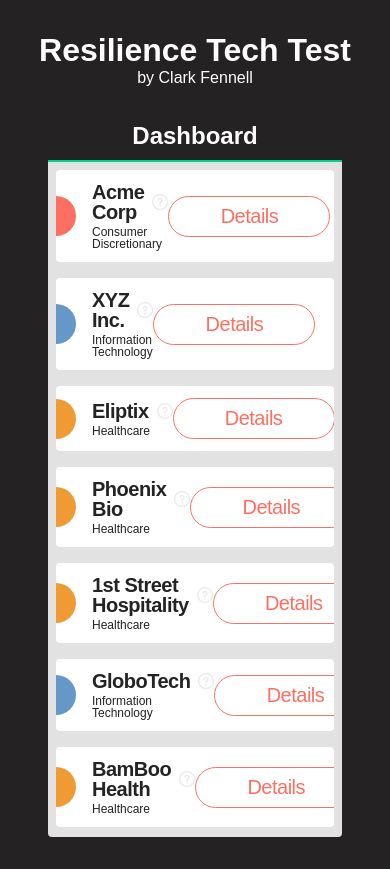
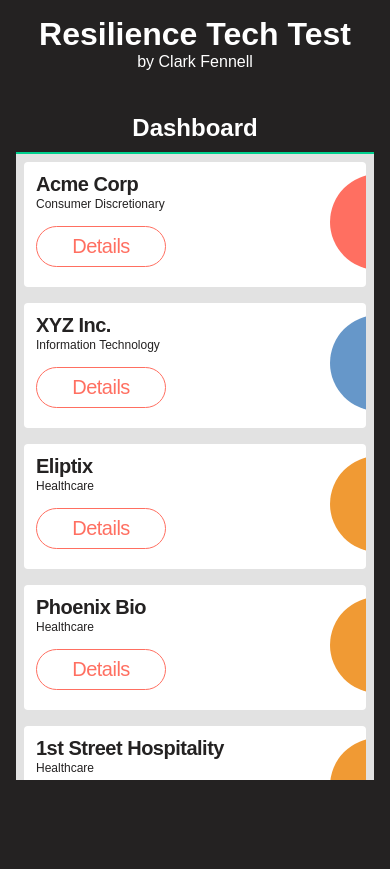
Before and after one commit to clarkfennell/resilience-tech-test, a Next.js app: page / in a window 390 px wide. After the commit the page ends 844 px from the top, so only its background shows below. Built offline with nearby package versions, Linux system fonts and the light colour scheme.

Commit message:
adding responsive media queries for smaller viewports

```diff
--- a/src/components/dashboard/dashboard.styles.ts
+++ b/src/components/dashboard/dashboard.styles.ts
@@ -10,9 +10,13 @@ export const Container = styled.div`
  flex-direction: column;
  height: auto;
  justify-content: center;
- margin: 0 1rem 1rem;
+ margin: 0 0 1rem;
  scrollbar-color: ${({ theme }) => theme.colors.colors.light_grey} ${({ theme }) => theme.colors.colors.dark_grey};
  scrollbar-width: thin;
+
+ @media (min-width: 768px) {
+  margin: 0 1rem 1rem;
+ }
 
  ::-webkit-scrollbar {
   width: 0.25rem;
--- a/src/components/header/header.styles.ts
+++ b/src/components/header/header.styles.ts
@@ -6,6 +6,12 @@ export const Container = styled.div`
  flex-direction: column;
  justify-content: flex-start;
  height: 5rem;
+ margin-bottom: 0.5rem;
+ text-align: center;
+
+ @media (min-width: 768px) {
+  margin-bottom: 0;
+ }
 `
 
 export const Title = styled.h1`
--- a/src/components/reusable-component/reusable-component.styles.ts
+++ b/src/components/reusable-component/reusable-component.styles.ts
@@ -12,6 +12,7 @@ export const ColorWrap = styled.div<{ hoverDetails: boolean; sector?: string }>`
  transition: background-color 0.5s ease-in-out, color 0.5s ease-in-out;
  width: -webkit-fill-available;
 
+ @media (min-width: 768px) {
   ${({ hoverDetails, sector, theme }) =>
    hoverDetails &&
    sector &&
@@ -31,6 +32,7 @@ export const ColorWrap = styled.div<{ hoverDetails: boolean; sector?: string }>`
      color: ${theme.colors.colors.white};
     }
    `}
+ }
 `
 
 export const Container = styled.div`
@@ -39,30 +41,48 @@ export const Container = styled.div`
  flex-direction: column;
  height: auto;
  justify-content: flex-start;
+ padding: 0.5rem 0.5rem 0;
+ margin-bottom: -0.5rem;
+ width: -webkit-fill-available;
+
+ @media (min-width: 768px) {
+  margin-bottom: 0;
   padding: 0.5rem 2rem;
- width: -webkit-fill-available;
+ }
 `
 
 export const WrapperTop = styled.div`
- align-items: center;
+ align-items: flex-start;
  display: flex;
- flex-direction: row;
+ flex-direction: column;
  justify-content: space-between;
  position: relative;
  width: -webkit-fill-available;
+
+ @media (min-width: 768px) {
+  align-items: center;
+  flex-direction: row;
+ }
 `
 
 export const WrapperBottom = styled.div<{ showDetails: boolean; hoverDetails: boolean }>`
  align-items: center;
- color: ${({ hoverDetails, theme }) => (hoverDetails ? theme.colors.colors.white : theme.colors.colors.black)};
+ color: ${({ theme }) => theme.colors.colors.black};
  display: flex;
  flex-direction: row;
  justify-content: space-between;
+ margin-bottom: 0.5rem;
  min-height: ${({ showDetails }) => (showDetails ? '10rem' : '0')};
- max-height: ${({ showDetails }) => (showDetails ? '10rem' : '0')};
+ max-height: ${({ showDetails }) => (showDetails ? '20rem' : '0')};
  overflow: hidden;
  transition: min-height 0.5s ease-in-out, max-height 0.5s ease-in-out;
  width: -webkit-fill-available;
+
+ @media (min-width: 768px) {
+  margin-bottom: 0;
+  max-height: ${({ showDetails }) => (showDetails ? '10rem' : '0')};
+  color: ${({ hoverDetails, theme }) => (hoverDetails ? theme.colors.colors.white : theme.colors.colors.black)};
+ }
 `
 
 export const TitleWrapper = styled.div``
@@ -82,6 +102,7 @@ export const Title = styled(H3)`
 `
 
 export const ToolTip = styled.div`
+ display: none;
  height: 1rem;
  margin-left: 0.5rem;
  position: relative;
@@ -89,6 +110,10 @@ export const ToolTip = styled.div`
 
  img {
   cursor: pointer;
+ }
+
+ @media (min-width: 768px) {
+  display: flex;
  }
 `
 
@@ -165,29 +190,44 @@ export const SectorColor = styled.div<{ sector?: string }>`
    : `background-color: ${theme.colors.colors.green};`}
 
  border-radius: 50%;
+ height: 6rem;
+ left: calc(100% - 1.5rem);
+ position: absolute;
+ width: 6rem;
+
+ @media (min-width: 768px) {
   height: 2.5rem;
+  left: unset;
   right: calc(100% + 1rem);
- position: absolute;
   width: 2.5rem;
+ }
 `
 
 export const Details = styled.button<{ hoverDetails: boolean }>`
  align-items: center;
  background-color: ${({ theme }) => theme.colors.colors.transparent};
  border-radius: 2rem;
- border: 0.025rem solid
-  ${({ theme, hoverDetails }) => (hoverDetails ? theme.colors.colors.white : theme.colors.colors.red)};
- color: ${({ theme, hoverDetails }) => (hoverDetails ? theme.colors.colors.white : theme.colors.colors.red)};
+ border: 0.025rem solid ${({ theme }) => theme.colors.colors.red};
+ color: ${({ theme }) => theme.colors.colors.red};
  cursor: pointer;
  display: flex;
  font-size: 1.25rem;
  height: auto;
  justify-content: center;
  letter-spacing: -0.5px;
+ margin: 1rem 0;
  max-width: 5rem;
- padding: 0.5rem 5rem;
+ padding: 0.5rem 4rem;
  transition: border-color 0.5s ease-in-out, color 0.5s ease-in-out;
  width: 100%;
+
+ @media (min-width: 768px) {
+  border: 0.025rem solid
+   ${({ theme, hoverDetails }) => (hoverDetails ? theme.colors.colors.white : theme.colors.colors.red)};
+  color: ${({ theme, hoverDetails }) => (hoverDetails ? theme.colors.colors.white : theme.colors.colors.red)};
+  margin: 0;
+  padding: 0.5rem 5rem;
+ }
 `
 
 export const InfoWrapper = styled.div`
--- a/src/theme/global.ts
+++ b/src/theme/global.ts
@@ -8,7 +8,9 @@ export const GlobalStyles = createGlobalStyle`
         color: #FFF;
         font-family: 'Century Gothic', sans-serif;
         font-size: 16px;
-        margin: 1rem;
+        margin: 0.5rem;
+        max-height: calc(100vh - 5rem);
+        overflow: hidden;
         padding: 0;
     }
 
```
Lines whose indentation alone changed are shown as unchanged.
